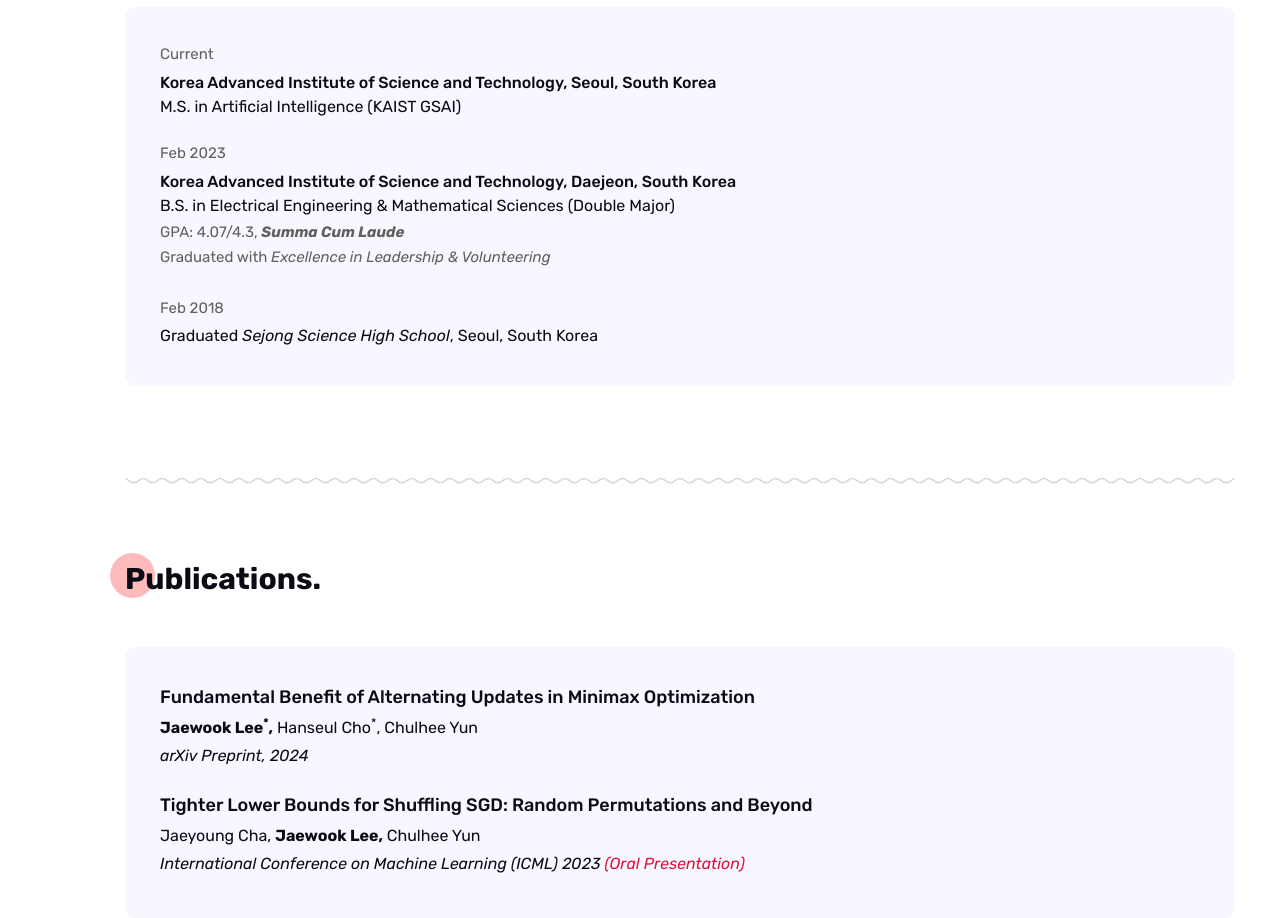
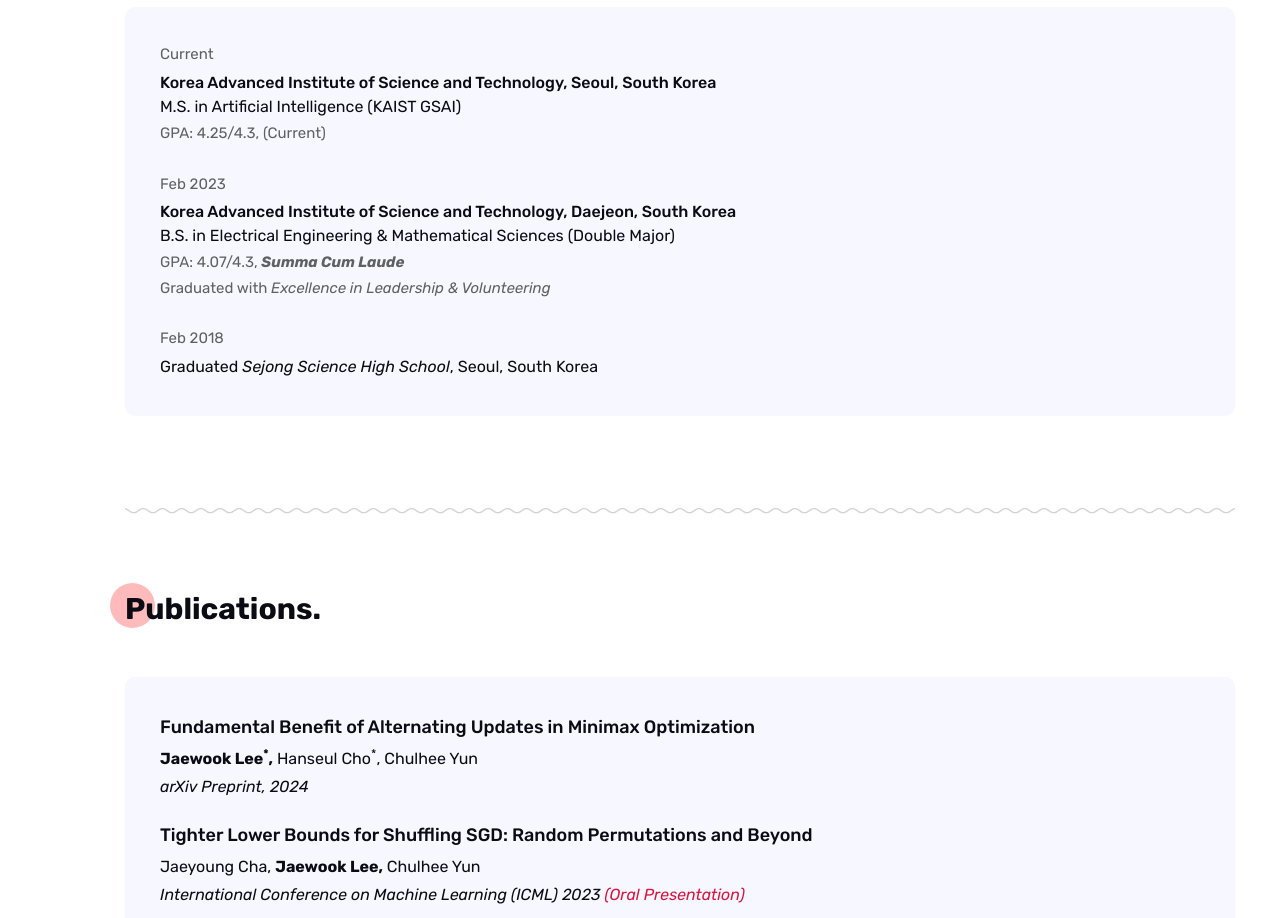
Before and after one commit to id8198/id8198.github.io, a plain HTML site: page index.html in a window 1280 px wide. Shown: the part 840-1758 px from the top of the page. Drawn offline with nearby package versions, Linux system fonts and the light colour scheme; some packages are replaced by stand-ins of ours; a script that the page names is missing; files whose address does not match are found by name; a web font is replaced by a local one.

Commit message:
Update index.html

```diff
--- a/index.html
+++ b/index.html
@@ -242,6 +242,7 @@
                                 <span>Current</span>
                                 <h5>Korea Advanced Institute of Science and Technology, Seoul, South Korea</h5>
                                 <h6>M.S. in Artificial Intelligence (KAIST GSAI)</h6>
+                                <p>GPA: 4.25/4.3, (Current)</p>
                             </li>
                             <li>
                                 <span>Feb 2023</span>
```
